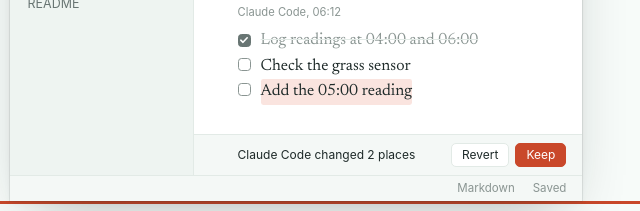
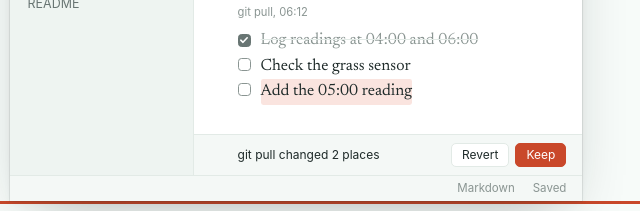
Before and after one commit to ark-232/dewline, a website: page site/index.html in a window 1280 px wide. Shown: the part 508-719 px from the top of the page, 640-1280 px from the left. Drawn offline with Linux system fonts and the light colour scheme.

Commit message:
Hero: name a neutral writer, git pull, instead of Claude Code

```diff
--- a/site/index.html
+++ b/site/index.html
@@ -106,14 +106,14 @@
             <h3>Dew point</h3>
             <p>Dew forms on any surface that cools below the dew point. Tuesday's readings are in <span class="wl">Station log</span>. <span class="tg">#weather</span></p>
             <p>Wind mixes the air next to the grass, so <span class="mk">**</span><b>calm nights</b><span class="mk">**</span><span class="caret"></span> give the heaviest dew.</p>
-            <p class="chg"><del>Fog can form as well.</del> <span class="ins">Clear skies add to it, because the grass loses more heat to the open sky.</span><span class="who">Claude Code, 06:12</span></p>
+            <p class="chg"><del>Fog can form as well.</del> <span class="ins">Clear skies add to it, because the grass loses more heat to the open sky.</span><span class="who">git pull, 06:12</span></p>
             <ul class="tasks">
               <li><span class="box x"><svg viewBox="0 0 10 10"><path d="M1.8 5.2 4 7.3 8.2 2.8"/></svg></span><span class="done">Log readings at 04:00 and 06:00</span></li>
               <li><span class="box"></span><span>Check the grass sensor</span></li>
               <li class="chg"><span class="box"></span><span class="ins">Add the 05:00 reading</span></li>
             </ul>
             </div>
-            <div class="review"><span>Claude Code changed 2 places</span><span class="acts"><span class="act">Revert</span><span class="act keep">Keep</span></span></div>
+            <div class="review"><span>git pull changed 2 places</span><span class="acts"><span class="act">Revert</span><span class="act keep">Keep</span></span></div>
           </div>
         </div>
         <div aria-hidden="true" class="status"><span>Markdown</span><span>Saved</span></div>
```
